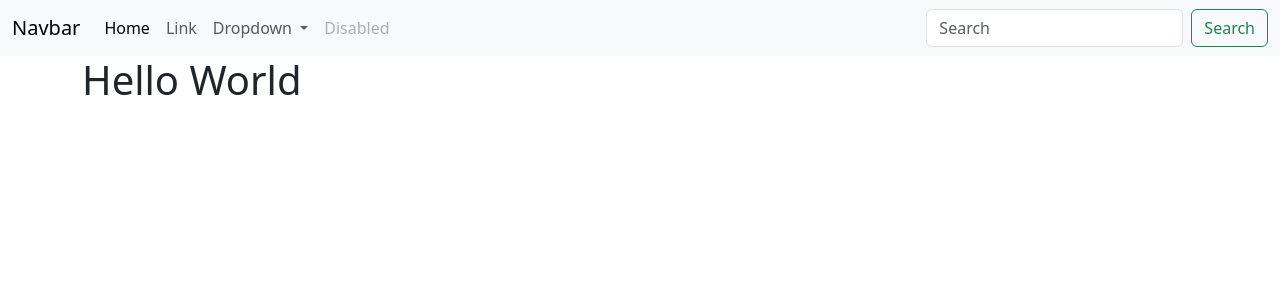
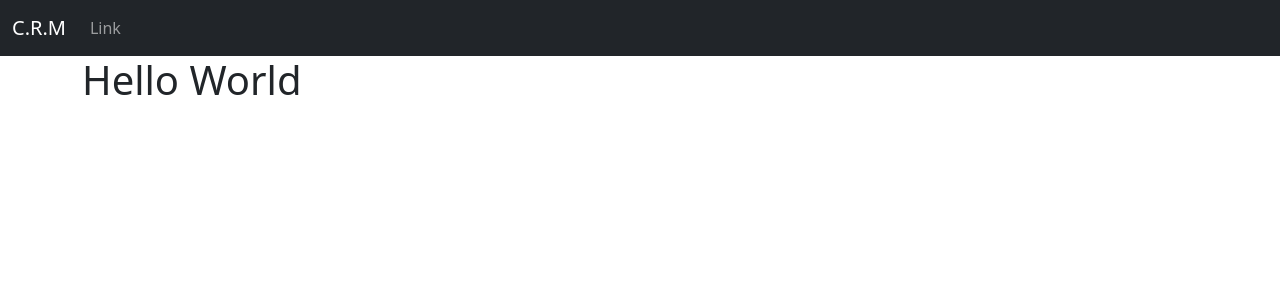
Before and after one commit to Kariuki11/Customer-Relationship-Management-app, a Django app: page / in a window 1280 px wide. Shown: the top 300 px of the page. Run offline with Django 5.2, Linux system fonts and the light colour scheme.

Commit message:
"Updated navbar.html template: changed navbar class, updated navbar brand, removed several nav items and search form"

```diff
--- a/crm/website/templates/website/navbar.html
+++ b/crm/website/templates/website/navbar.html
@@ -1,36 +1,18 @@
-<nav class="navbar navbar-expand-lg bg-body-tertiary">
+<nav class="navbar navbar-expand-lg navbar-dark bg-dark">
     <div class="container-fluid">
-      <a class="navbar-brand" href="#">Navbar</a>
+      <a class="navbar-brand" href="{% url 'home' %}">C.R.M</a>
       <button class="navbar-toggler" type="button" data-bs-toggle="collapse" data-bs-target="#navbarSupportedContent" aria-controls="navbarSupportedContent" aria-expanded="false" aria-label="Toggle navigation">
         <span class="navbar-toggler-icon"></span>
       </button>
       <div class="collapse navbar-collapse" id="navbarSupportedContent">
         <ul class="navbar-nav me-auto mb-2 mb-lg-0">
-          <li class="nav-item">
-            <a class="nav-link active" aria-current="page" href="#">Home</a>
-          </li>
+
           <li class="nav-item">
             <a class="nav-link" href="#">Link</a>
           </li>
-          <li class="nav-item dropdown">
-            <a class="nav-link dropdown-toggle" href="#" role="button" data-bs-toggle="dropdown" aria-expanded="false">
-              Dropdown
-            </a>
-            <ul class="dropdown-menu">
-              <li><a class="dropdown-item" href="#">Action</a></li>
-              <li><a class="dropdown-item" href="#">Another action</a></li>
-              <li><hr class="dropdown-divider"></li>
-              <li><a class="dropdown-item" href="#">Something else here</a></li>
-            </ul>
-          </li>
-          <li class="nav-item">
-            <a class="nav-link disabled" aria-disabled="true">Disabled</a>
-          </li>
+
         </ul>
-        <form class="d-flex" role="search">
-          <input class="form-control me-2" type="search" placeholder="Search" aria-label="Search">
-          <button class="btn btn-outline-success" type="submit">Search</button>
-        </form>
+
       </div>
     </div>
   </nav>
```
